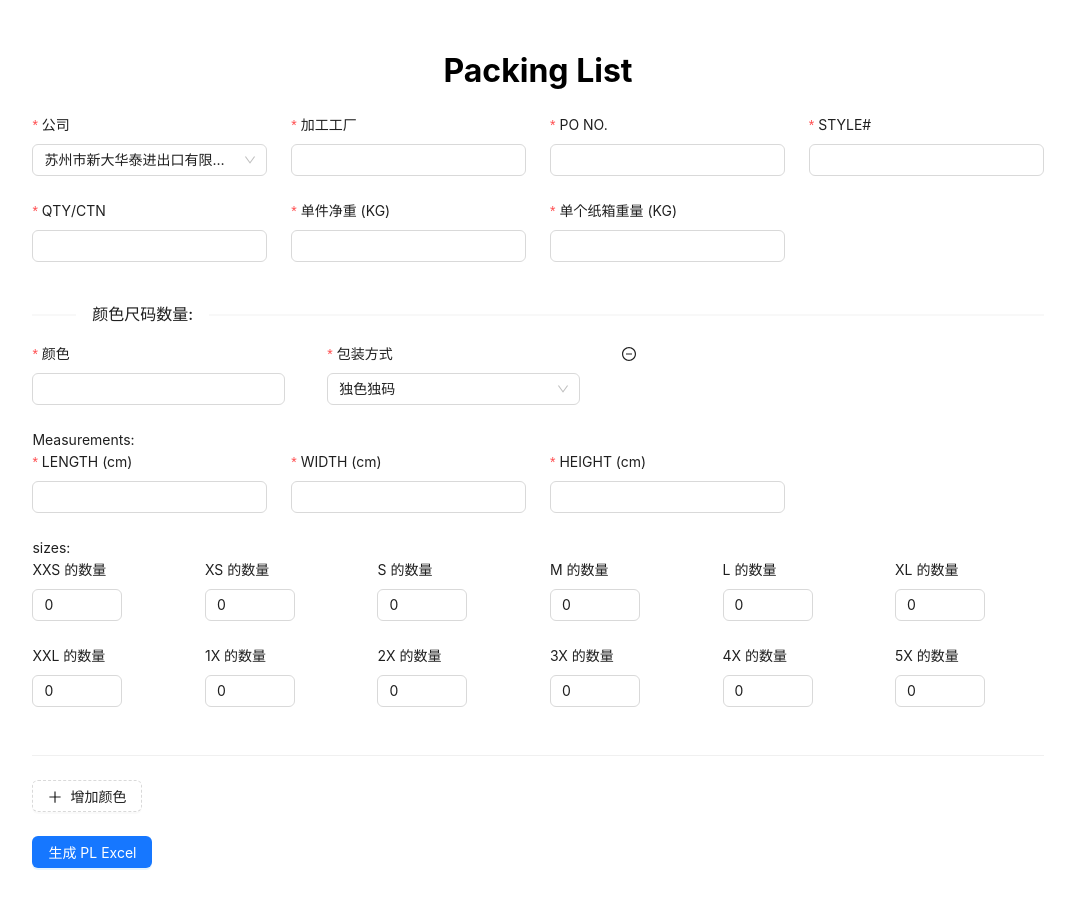
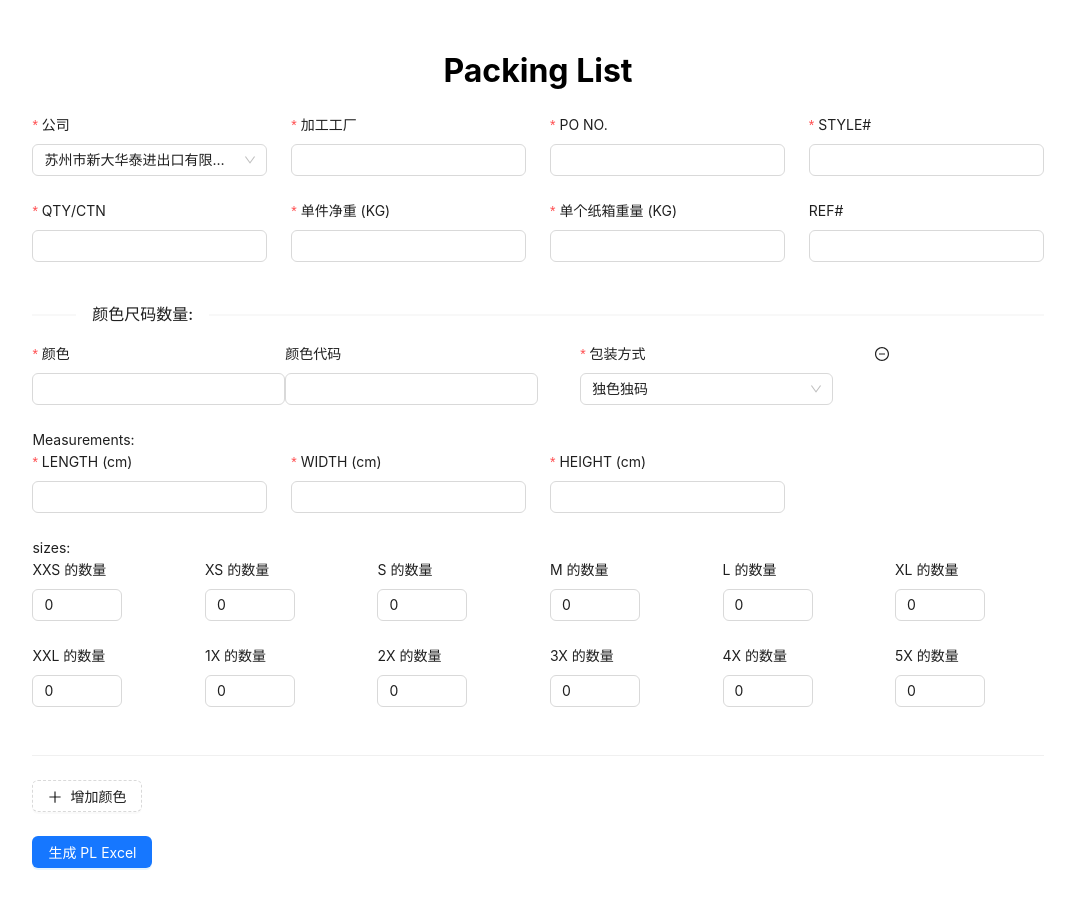
Before and after one commit to DivineRapierH/ldp-quotation, a Next.js app: page /packing-list in a window 1280 px wide. Both pictures are taken after a click on the button "增加颜色". Shown: the top 908 px of the page, without its empty margins (102-1177 px from the left). Built offline with nearby package versions, Linux system fonts and the light colour scheme.

Commit message:
feat: add ref and color code

```diff
--- a/components/DTOs.ts
+++ b/components/DTOs.ts
@@ -3,6 +3,7 @@ export interface PLFormValues {
   factoryName: string,
   poName: string,
   style: string,
+  ref: string|null,
   quantityPerCarton: number,
   weightPerPieceInKg: string,
   cartonBoxWeightInKg: string,
@@ -10,6 +11,7 @@ export interface PLFormValues {
     {
       packageType: string,
       color: string,
+      colorCode: string|null,
       cartonMeasurementsInCm: {
         L: string,
         W: string,
@@ -31,6 +33,7 @@ export interface PLRequestValues {
   factoryName: string,
   poName: string,
   style: string,
+  ref: string|null,
   weightPerPieceInKg: string,
   quantityPerCarton: number,
   cartonBoxWeightInKg: string,
@@ -38,6 +41,7 @@ export interface PLRequestValues {
     {
       packageType: string,
       color: string,
+      colorCode: string|null,
       cartonMeasurementsInCm: {
         L: string,
         W: string,
--- a/components/PLFrom.tsx
+++ b/components/PLFrom.tsx
@@ -34,6 +34,7 @@ export default function PLFrom({onSubmit, isLoading}: {
           factoryName: values.factoryName,
           poName: values.poName,
           style: values.style,
+          ref: values.ref,
           weightPerPieceInKg: values.weightPerPieceInKg,
           cartonBoxWeightInKg: values.cartonBoxWeightInKg,
           quantityPerCarton: parseInt(values.quantityPerCarton),
@@ -150,6 +151,14 @@ export default function PLFrom({onSubmit, isLoading}: {
             <Input type="text"/>
           </Form.Item>
         </Col>
+        <Col span={6}>
+          <Form.Item
+            name="ref"
+            label="REF#"
+          >
+            <Input type="text"/>
+          </Form.Item>
+        </Col>
       </Row>
       <Divider orientation="left">颜色尺码数量:</Divider>
       <Form.List name="colorSizeQuantityList">
@@ -165,6 +174,16 @@ export default function PLFrom({onSubmit, isLoading}: {
                       name={[colorField.name, 'color']}
                       key={colorField.key + 'color'}
                       rules={[{required: true, message: '请输入颜色!'}]}
+                    >
+                      <Input/>
+                    </Form.Item>
+                  </Col>
+                  <Col span={6}>
+                    <Form.Item
+                      {...colorField}
+                      label="颜色代码"
+                      name={[colorField.name, 'colorCode']}
+                      key={colorField.key + 'colorCode'}
                     >
                       <Input/>
                     </Form.Item>
```
